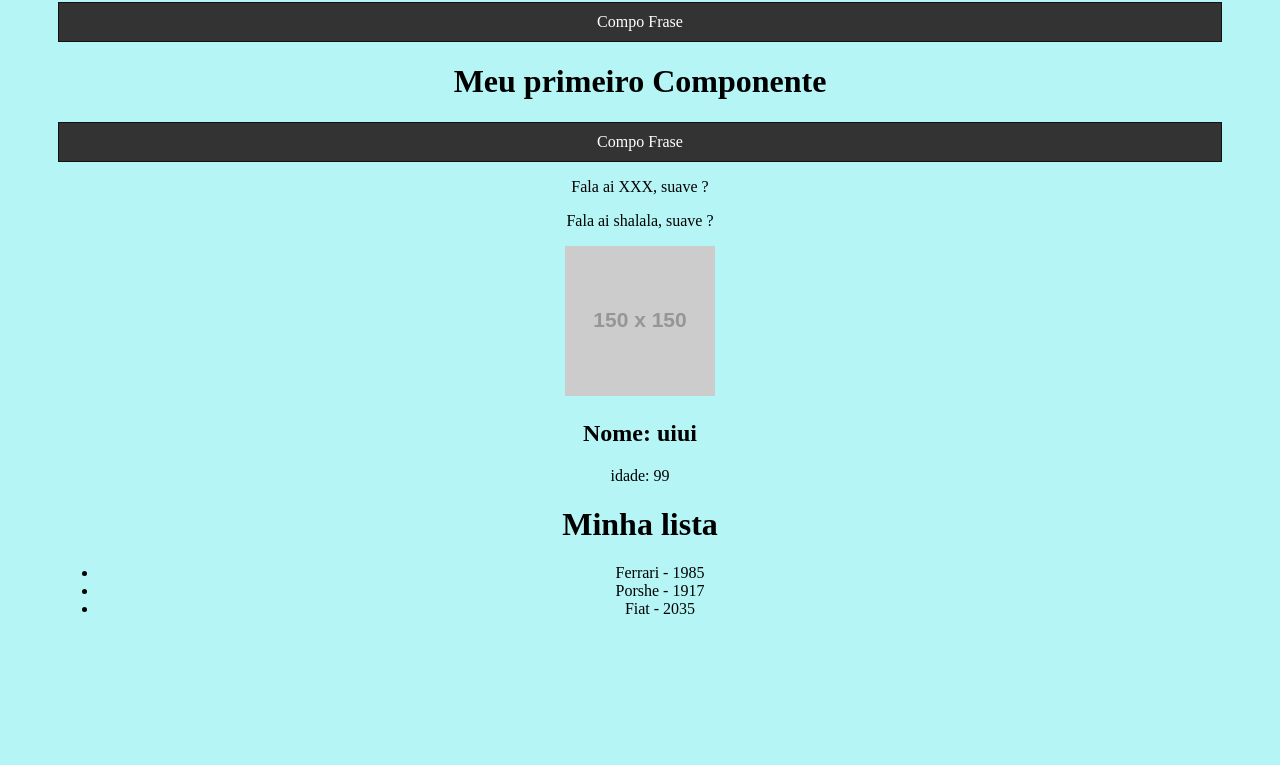
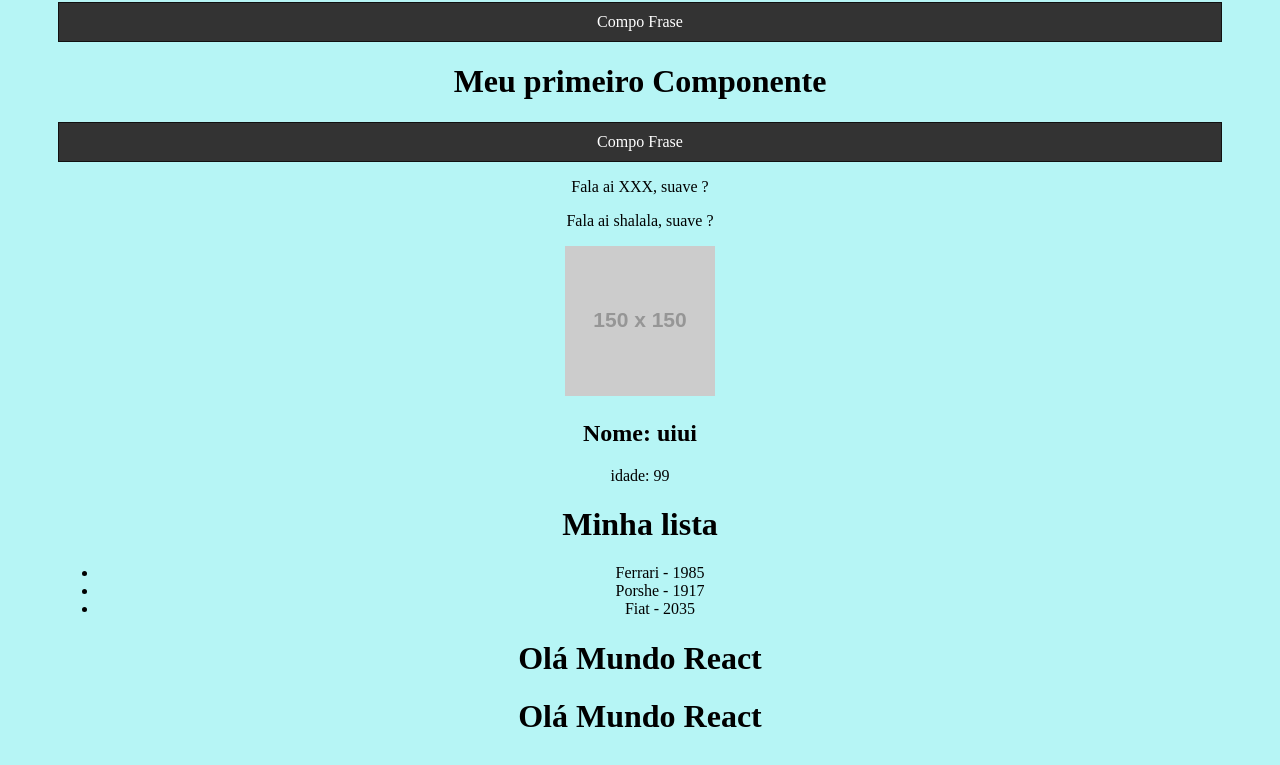
Before and after one commit to RafaelSilveirax/ReactEstudos, a React (Create React App) app in the folder meu-projeto/: page / in a window 1280 px wide. Shown: the part 448-1213 px from the top of the page. Before the commit the page ends 1140 px from the top, so only its background shows below. Built offline with nearby package versions, Linux system fonts and the light colour scheme.

Commit message:
segundo commit

```diff
--- a/meu-projeto/src/App.jsx
+++ b/meu-projeto/src/App.jsx
@@ -29,6 +29,8 @@ function App() {
       <SayMyName nome={nomeEx} />
       <Pessoa nome="uiui" idade="99" foto={url} />
       <List/>
+      <h1>Olá Mundo React</h1>
+      <h1>Olá Mundo React</h1>
     </div>
   );
 }
```
Also changed, not shown: 1 other file (tests, documents, lock files or other folders).
